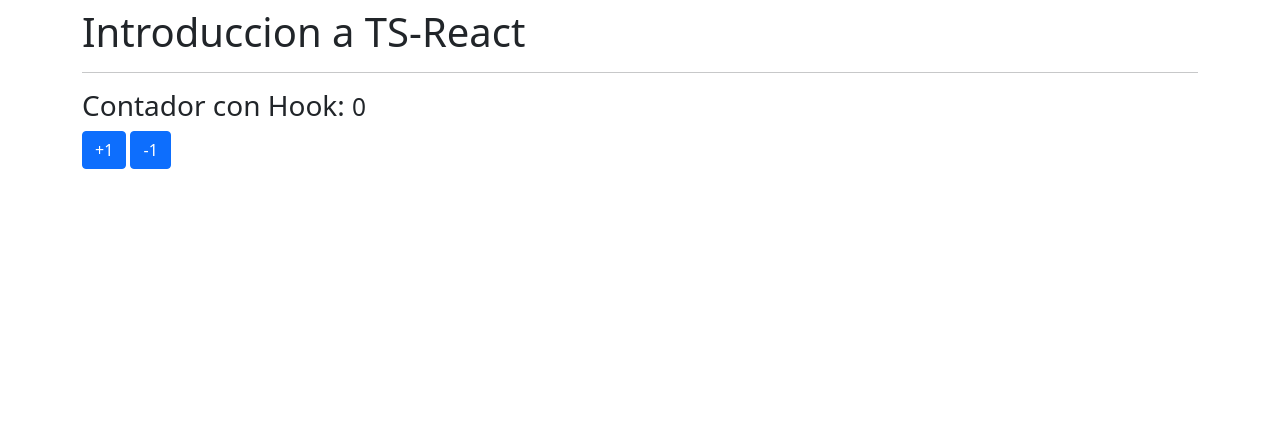
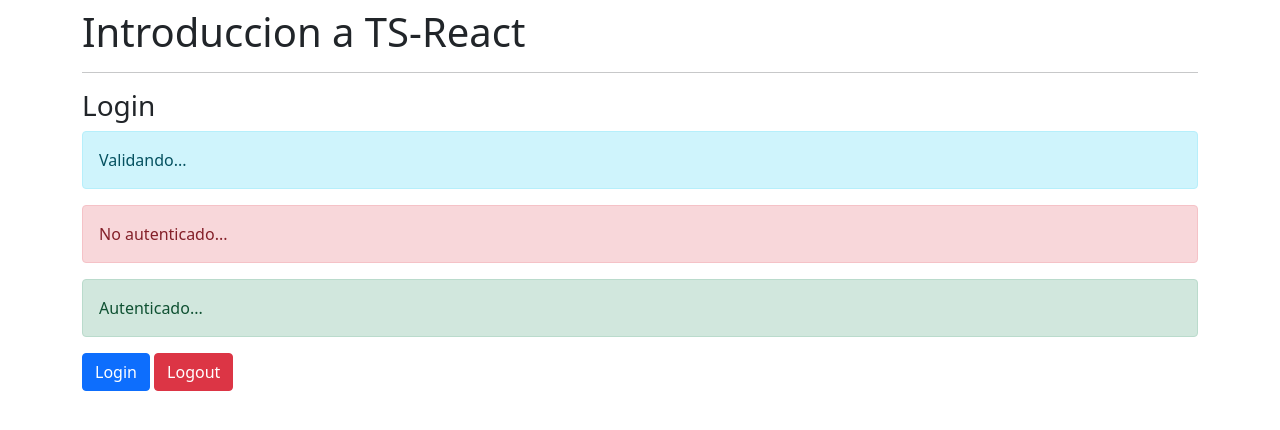
Before and after one commit to StevenACZ/GO-React-Typescript, a React (Create React App) app: page / in a window 1280 px wide. Shown: the top 430 px of the page. Built offline with nearby package versions, Linux system fonts and the light colour scheme.

Commit message:
Componente Login - Antesala al useReducer

```diff
--- a/src/App.tsx
+++ b/src/App.tsx
@@ -6,7 +6,8 @@
 // import ObjetosLiterales from './typescript/ObjetosLiterales';
 // import Funciones from './typescript/Funciones';
 // import Contador from './components/Contador';
-import ContadorConHook from './components/ContadorConHook';
+// import ContadorConHook from './components/ContadorConHook';
+import Login from './components/Login';
 
 interface Props {}
 
@@ -19,7 +20,8 @@
       {/* <ObjetosLiterales /> */}
       {/* <Funciones /> */}
       {/* <Contador /> */}
-      <ContadorConHook />
+      {/* <ContadorConHook /> */}
+      <Login />
     </div>
   );
 };
--- /dev/null
+++ b/src/components/Login.tsx
@@ -0,0 +1,19 @@
+// React
+import React from 'react';
+
+interface Props {}
+
+const Login: React.FC<Props> = () => {
+  return (
+    <>
+      <h3>Login</h3>
+      <div className="alert alert-info">Validando...</div>
+      <div className="alert alert-danger">No autenticado...</div>
+      <div className="alert alert-success">Autenticado...</div>
+      <button className="btn btn-primary">Login</button>{' '}
+      <button className="btn btn-danger">Logout</button>
+    </>
+  );
+};
+
+export default Login;
```
